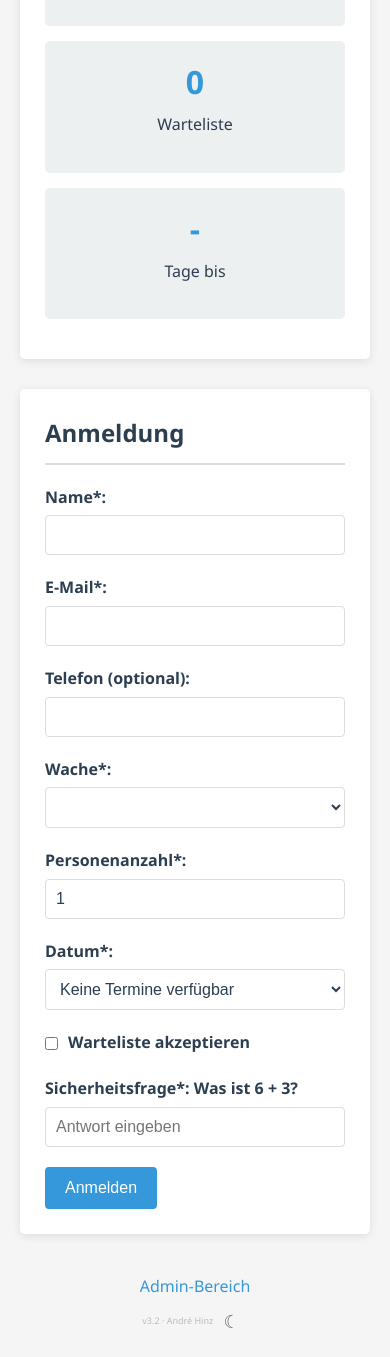
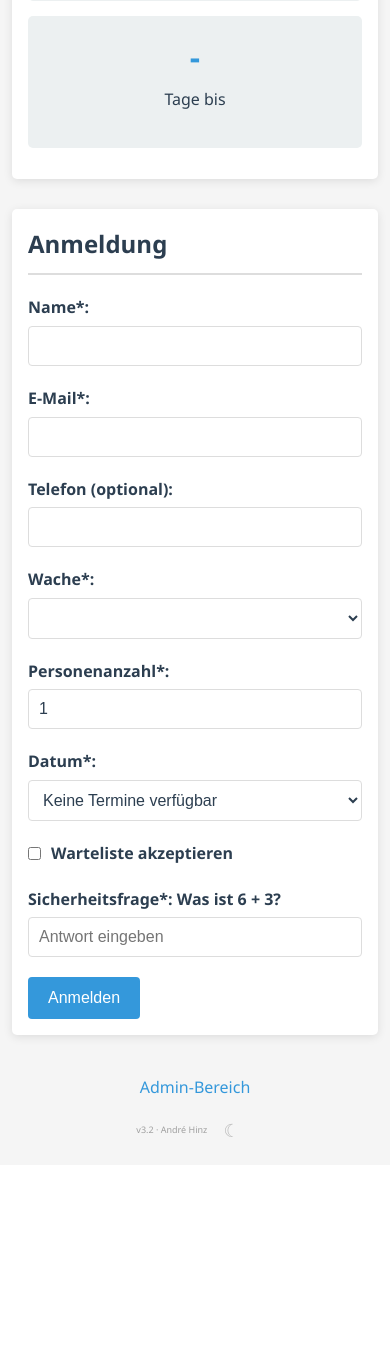
Before and after one commit to nixblick/skyrun, a PHP site: page / in a window 390 px wide. Shown: the part 1894-3251 px from the top of the page. After the commit the page ends 3031 px from the top, so only its background shows below. Run offline with PHP 8.4, Linux system fonts and the light colour scheme; data that the repository does not hold is empty; a stand-in replaces the project's code that opens the database connection; some libraries are stand-ins or nearby versions.

Commit message:
Mobile-Optimierung und neue Feature-Ideen in TODO
- Header h1 kleiner auf Mobile (1.5rem statt 2.5rem)
- Section-Padding und Container-Padding reduziert auf Mobile
- Theme-Toggle Touch-Target auf 44x44px (Apple-Guideline)
- Footer-Credit und button:hover auf CSS-Variablen umgestellt
- Hardcodierte Farben #bbb und #2980b9 entfernt
- TODO: Sticky Header, Favicon, prefers-color-scheme als Feature-Ideen

Co-Authored-By: Claude Opus 4.6 <noreply@anthropic.com>

```diff
--- a/css/styles.css
+++ b/css/styles.css
@@ -243,7 +243,7 @@ button {
 }
 
 button:hover {
-    background-color: #2980b9;
+    opacity: 0.85;
 }
 
 footer {
@@ -264,11 +264,12 @@ footer a:hover {
 .footer-credit {
     margin-top: 8px;
     font-size: 9px;
-    color: #bbb;
+    color: var(--text-secondary);
+    opacity: 0.6;
 }
 
 .footer-credit a {
-    color: #bbb;
+    color: var(--text-secondary);
 }
 
 .footer-credit a:hover {
@@ -409,6 +410,22 @@ th {
 
 /* Responsive Design */
 @media (max-width: 768px) {
+    .container {
+        padding: 12px;
+    }
+
+    header h1 {
+        font-size: 1.5rem;
+    }
+
+    header p {
+        font-size: 0.85rem;
+    }
+
+    section {
+        padding: 16px;
+    }
+
     .stats {
         flex-direction: column;
     }
@@ -469,13 +486,17 @@ th {
     border: none;
     cursor: pointer;
     font-size: 18px;
-    padding: 4px 8px;
+    padding: 10px 12px;
+    min-width: 44px;
+    min-height: 44px;
     color: var(--text-secondary);
     transition: color 0.3s;
     vertical-align: middle;
+    opacity: 0.7;
 }
 
 .theme-toggle:hover {
     color: var(--primary-color);
     background: none;
+    opacity: 1;
 }
```
Also changed, not shown: TODO.md (+3 -0 lines).
